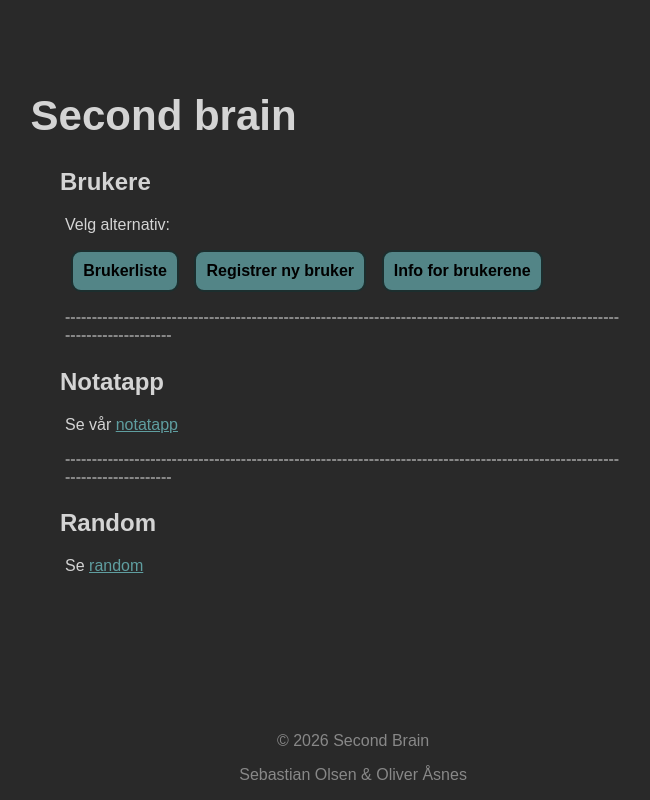
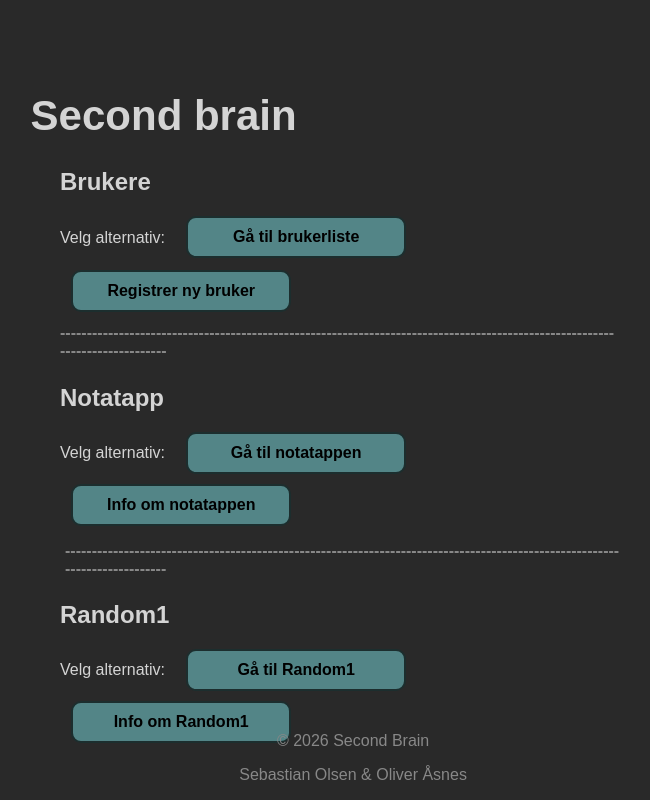
Before and after one commit to Sep-aa/Second-brain, a Django app: page / in a window 1280 px wide. Shown: the whole page, without its empty margins (315-965 px from the left). Run offline with Django 5.2, Linux system fonts and the light colour scheme.

Commit message:
Add controls layout and button styles
Wrap action buttons in a .controls container in main.html and update button labels/links (brukereNY, notatappinfo, random1, random1info). Commented out an unused info button and standardized separators. Update CSS to give buttons fixed width, box-sizing and centering; add .controls flex layout and specific .brukere button/link rules to ensure consistent sizing and alignment.

```diff
--- a/second_brain/brukere/templates/main.html
+++ b/second_brain/brukere/templates/main.html
@@ -15,21 +15,32 @@
     <section>
         <article class="brukere">
             <h2>Brukere</h2>
-            <p>Velg alternativ:</p>
-            <button class="knapp1"><a href="brukere/" class="brukerknapp">Brukerliste</a></button>
-            <button><a href="brukere/" class="brukerknapp">Registrer ny bruker</a></button>
-            <button><a href="brukere/" class="brukerknapp">Info for brukerene</a></button>
-            <p class="linje">----------------------------------------------------------------------------------------------------------------------------</p>
+            <article class="controls">
+                <p>Velg alternativ:</p>
+                <button><a href="brukere/" class="brukerknapp">Gå til brukerliste</a></button>
+                <button><a href="brukereNY/" class="brukerknapp">Registrer ny bruker</a></button>
+                <!-- <button><a href="brukere/" class="brukerknapp">Info for brukerene</a></button> -->
+                <p class="linje">----------------------------------------------------------------------------------------------------------------------------</p>
+            </article>
         </article>
         <article class="notat">
             <h2>Notatapp</h2>
-            <p>Se vår <a href="notatapp/">notatapp</a></p>
-            <p class="linje">----------------------------------------------------------------------------------------------------------------------------</p>
+            <article class="controls">
+                <p>Velg alternativ:</p>
+                <button><a href="notatapp/" class="brukerknapp">Gå til notatappen</a></button>
+                <button><a href="notatappinfo/" class="brukerknapp">Info om notatappen</a></button>
+            </article>
+            <p class="linje">---------------------------------------------------------------------------------------------------------------------------</p>
         </article>
-        <article class="random">
-            <h2>Random</h2>
-            <p>Se <a href="random/">random</a></p>
+        <article class="notat">
+            <h2>Random1</h2>
+            <article class="controls">
+                <p>Velg alternativ:</p>
+                <button><a href="random1/" class="brukerknapp">Gå til Random1</a></button>
+                <button><a href="random1info/" class="brukerknapp">Info om Random1</a></button>
+            </article>
         </article>
+
     </section>
 
     <footer>
--- a/second_brain/static/css/style.css
+++ b/second_brain/static/css/style.css
@@ -23,6 +23,10 @@ button{
     margin-left: 2%;
     border-radius: 10px;
     transition: 0.2s;
+    width: 220px;
+    box-sizing: border-box;
+    text-align: center;
+    display: inline-block;
 }
 
 button:hover{
@@ -85,6 +89,34 @@ p {
     font-size: 20px;
 }
 
+.controls {
+    display: flex;
+    align-items: center;
+    gap: 10px;
+    flex-wrap: wrap;
+    margin-left: 0;
+}
+
+.controls p {
+    margin: 0;
+}
+
+
+.brukere button {
+    width: 220px;
+    box-sizing: border-box;
+    text-align: center;
+    display: inline-block;
+    margin-bottom: 2px;
+}
+
+.brukere .brukerknapp {
+    display: inline-block;
+    width: 100%;
+    height: 100%;
+    padding: 0;
+}
+
 li {
     width: fit-content;
     padding: 5px;
```
